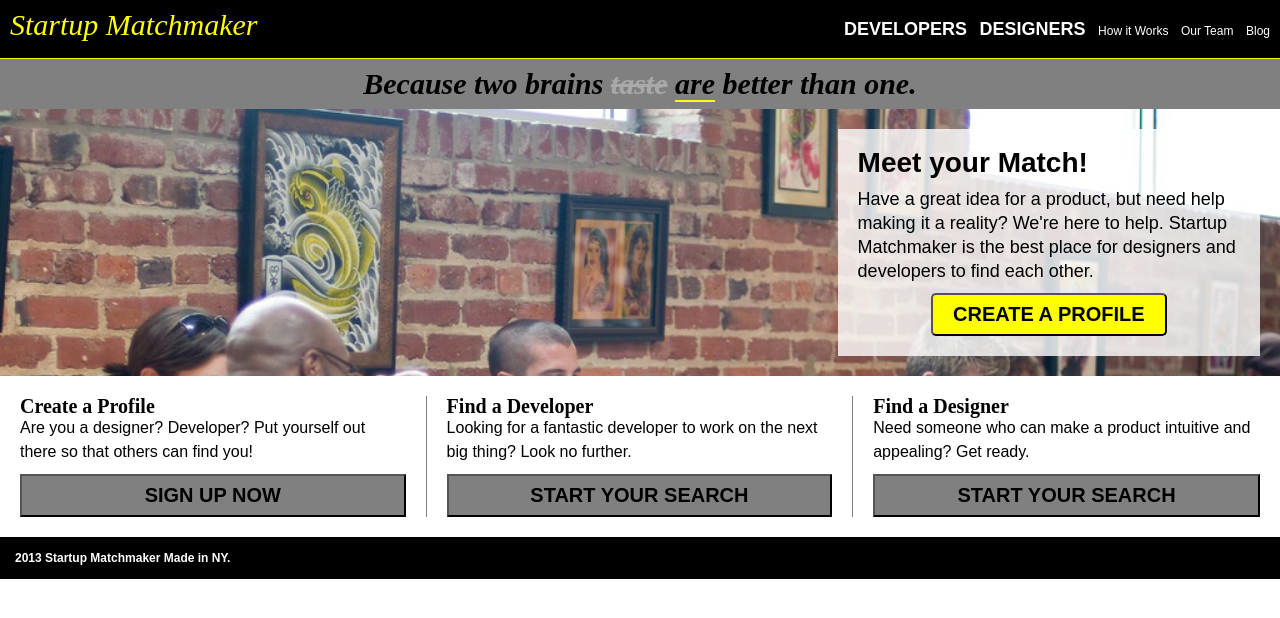
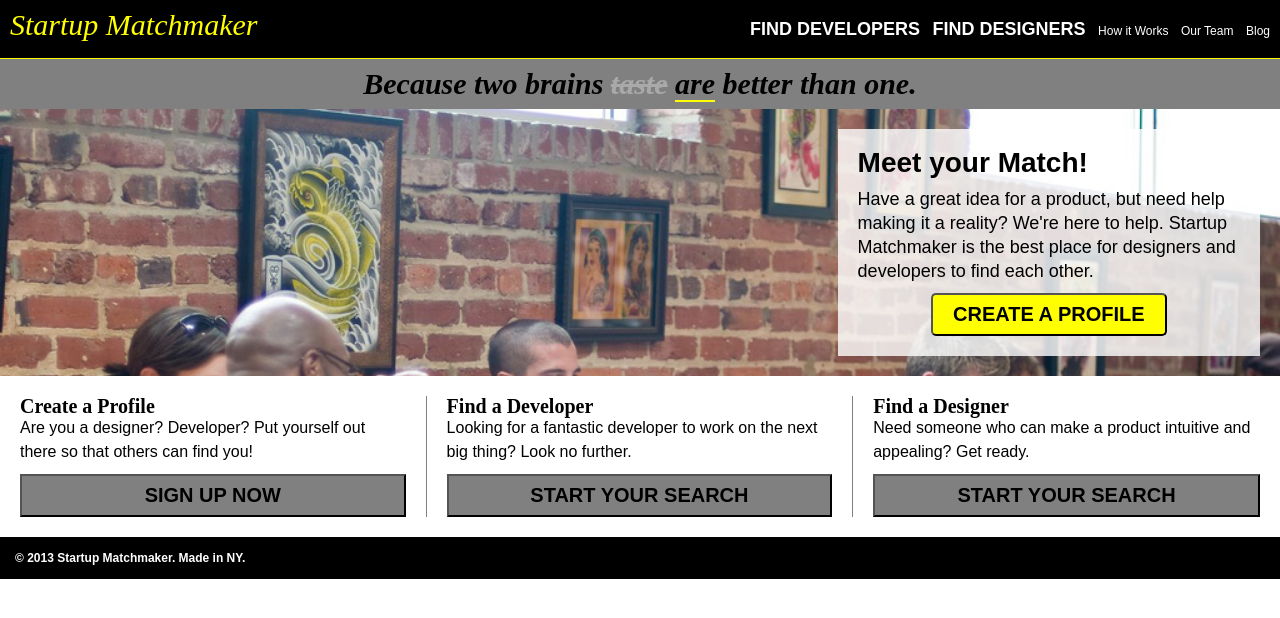
Before and after one commit to marosich/StartupMatchmaker, a plain HTML site: page index.html in a window 1280 px wide. Drawn offline with Linux system fonts and the light colour scheme.

Commit message:
homework push

```diff
--- a/index.html
+++ b/index.html
@@ -13,8 +13,8 @@
 				Startup Matchmaker
 			</div>
 			<div class="navmain">
-				<a class="navmain__copy navmain__bold">DEVELOPERS</a>
-				<a class="navmain__copy navmain__bold">DESIGNERS</a>
+				<a class="navmain__copy navmain__bold">FIND DEVELOPERS</a>
+				<a class="navmain__copy navmain__bold">FIND DESIGNERS</a>
 				<a class="navmain__copy navmain__normal">How it Works</a>
 				<a class="navmain__copy navmain__normal">Our Team</a>
 				<a class="navmain__copy navmain__normal navmain__last">Blog</a>
@@ -85,7 +85,7 @@
 				</div> <!--bottom close-->
 
 			<footer class="footer">
-				2013 Startup Matchmaker Made in NY.
+				&copy 2013 Startup Matchmaker. Made in NY.
 			</footer>
 
 	</div> <!-- wrapper close-->
```
